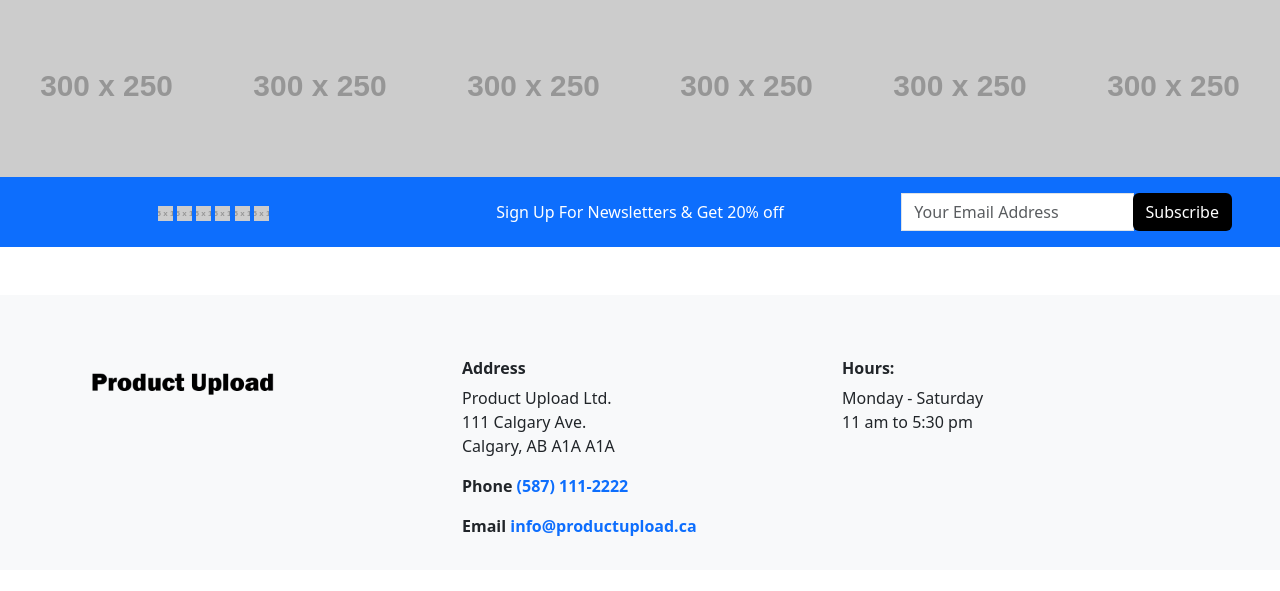
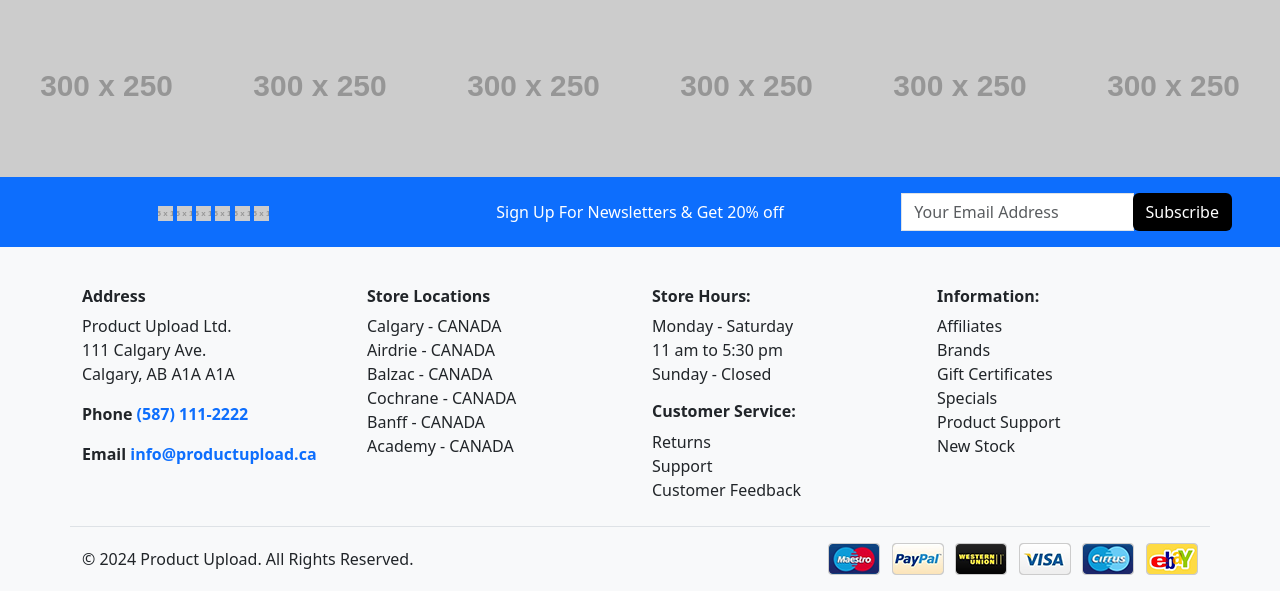
Before and after one commit to Zwill1/PHP-PRODUCT-UPLOAD-V2, a PHP site: page /PHP-PRODUCT-UPLOAD-v2/index.php in a window 1280 px wide. Shown: the part 1070-1661 px from the top of the page. Before the commit the page ends 1606 px from the top, so only its background shows below. Run offline with PHP 8.4, Linux system fonts and the light colour scheme; grey boxes labelled with a size stand in for pictures from a placeholder-image service; data that the repository does not hold is empty; some libraries are stand-ins or nearby versions.

Commit message:
adding credit card logos and style changes to footer

```diff
--- a/assets/footer.php
+++ b/assets/footer.php
@@ -1,12 +1,7 @@
-    <footer class="bg-body-tertiary pb-3 pt-3 mt-5">
-        <div class="container mt-5">
-            <div class="row">
-                <div class="col-sm-12 col-md-4 text-center text-sm-center text-md-start">
-                    <a class="fw-bold" href="http://localhost/PHP-PRODUCT-UPLOAD/">
-                        <img src="http://localhost/PHP-PRODUCT-UPLOAD/assets/product-upload-logo.png" width="200px" alt="Product Upload logo" />
-                    </a>
-                </div>
-                <div class="col-sm-12 col-md-4 text-center text-sm-center text-md-start">
+    <footer class="bg-body-tertiary pb-3 pt-3">
+        <div class="container border-bottom">
+            <div class="row py-4">
+                <div class="col-sm-12 col-md-3 text-center text-sm-center text-md-start">
                     <h6 class="fw-bold">Address</h6>
                     <p class="mb-0">Product Upload Ltd.</p>
                     <p class="mb-0">111 Calgary Ave.</p>
@@ -14,10 +9,47 @@
                     <p class="fw-bold">Phone <a href="#" class="text-decoration-none">(587) 111-2222</a></p>
                     <p class="fw-bold">Email <a href="#" class="text-decoration-none">info@productupload.ca</a></p>
                 </div>
-                <div class="col-sm-12 col-md-4 text-center text-sm-center text-md-start">
-                    <h6 class="fw-bold">Hours:</h6>
-                    <p class="mb-0">Monday - Saturday</p>
-                    <p>11 am to 5:30 pm</p>
+                <div class="col-sm-12 col-md-3 text-center text-sm-center text-md-start">
+                    <h6 class="fw-bold">Store Locations</h6>
+                    <p class="mb-0">Calgary - CANADA</p>
+                    <p class="mb-0">Airdrie - CANADA</p>
+                    <p class="mb-0">Balzac - CANADA</p>
+                    <p class="mb-0">Cochrane - CANADA</p>
+                    <p class="mb-0">Banff - CANADA</p>
+                    <p class="mb-0">Academy - CANADA</p>
+                </div>
+                <div class="col-sm-12 col-md-3 text-center text-sm-center text-md-start">
+                    <div>
+                        <h6 class="fw-bold">Store Hours:</h6>
+                        <p class="mb-0">Monday - Saturday</p>
+                        <p class="mb-0">11 am to 5:30 pm</p>
+                        <p>Sunday - Closed</p>
+                    </div>
+                    <div>
+                        <h6 class="fw-bold">Customer Service:</h6>
+                        <p class="mb-0">Returns</p>
+                        <p class="mb-0">Support</p>
+                        <p class="mb-0">Customer Feedback</p>
+                    </div>
+                </div>
+                <div class="col-sm-12 col-md-3 text-center text-sm-center text-md-start">
+                    <h6 class="fw-bold">Information:</h6>
+                    <p class="mb-0">Affiliates</p>
+                    <p class="mb-0">Brands</p>
+                    <p class="mb-0">Gift Certificates</p>
+                    <p class="mb-0">Specials</p>
+                    <p class="mb-0">Product Support</p>
+                    <p class="mb-0">New Stock</p>
+                </div>
+            </div>
+        </div>
+        <div class="container mt-3">
+            <div class="row d-flex align-items-center">
+                <div class="w-full col-lg-6 text-center text-lg-start">
+                    <p class="mb-0">© 2024 Product Upload. All Rights Reserved.</p>
+                </div>
+                <div class="w-full col-lg-6 text-center text-lg-end">
+                    <img src="http://localhost/PHP-PRODUCT-UPLOAD-v2/assets/images/payment-icons.png" alt="" />
                 </div>
             </div>
         </div>
```
